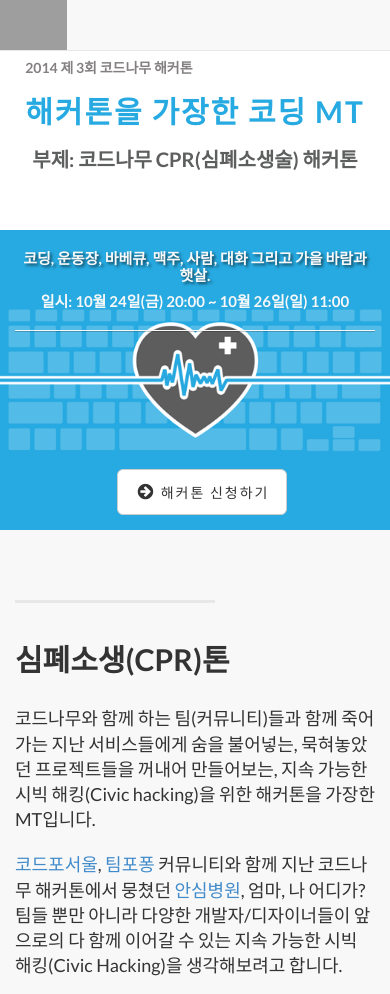
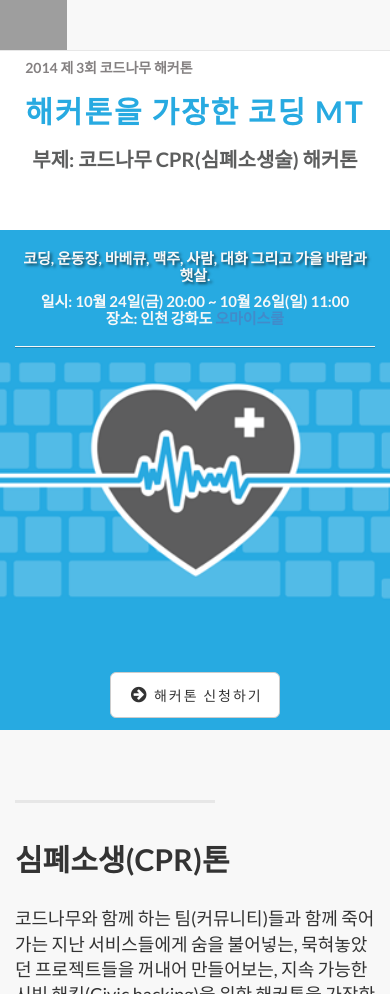
Before and after one commit to creativecommonskorea/2014-codenamu-hackathon, a Jekyll site: the page built from index.html, in a window 390 px wide and 1400 px high, cut to the strip 0-994 px from the top of the window. Built offline with Jekyll 4.4.1, drawn with Linux system fonts in a browser that asks for light colours; grey boxes are pictures that could not be loaded.

Commit message:
fixed minor bugs * Logo Link * Location info * Centering the Register Button in Header

```diff
--- a/_includes/header.html
+++ b/_includes/header.html
@@ -3,7 +3,7 @@
         <div class="container">
             <!-- Brand and toggle get grouped for better mobile display -->
             <div class="navbar-header">
-                <a href="http://codeforseoul.codenamu.org/img/codeforall/codenamu.png"><img src="http://codeforseoul.codenamu.org/img/codeforall/codenamu.png" alt="Codenamu" height="50px"></a>
+                <a href="http://codenamu.org"><img src="http://codeforseoul.codenamu.org/img/codeforall/codenamu.png" alt="Codenamu" height="50px"></a>
             </div>
         </div>
         <!-- /.container -->
@@ -30,7 +30,7 @@
             <div class="col-lg-12">
                 <div class="intro-message">
                   <h3>코딩, 운동장, 바베큐, 맥주, 사람, 대화 그리고 가을 바람과 햇살.</h3>
-                  <h4>일시: 10월 24일(금) 20:00 ~ 10월 26일(일) 11:00</h4>
+                  <h4>일시: 10월 24일(금) 20:00 ~ 10월 26일(일) 11:00<br>장소: 인천 강화도 <a title="" href="">오마이스쿨</a></h4>
                   <hr class="intro-divider">
                 </div>
             </div>
--- a/css/main.scss
+++ b/css/main.scss
@@ -104,7 +104,7 @@ h6 {
 .intro-header {
     // padding-top: 50px; /* If you're making other pages, make sure there is 50px of padding to make sure the navbar doesn't overlap content! */
     // padding-bottom: 50px;
-    min-height: 500px;
+    min-height: 600px;
     text-align: center;
     color: #f8f8f8;
     background: url(../img/intro-bg.jpg) no-repeat center center;
@@ -133,9 +133,8 @@ h6 {
 }
 
 .intro-header > a {
-	position: absolute;
-	bottom: 5%;
-	left: 46%;
+	position: relative;
+	margin-top: 380px;
 }
 
 @media(max-width:767px) {
@@ -148,10 +147,10 @@ h6 {
 		}
 
 		.intro-header {
-			min-height: 300px;
+			min-height: 500px;
 		}
 		.intro-header > a {
-			left: 30%;
+			margin-top: 250px;
 		}
 
     .intro-message {
```
